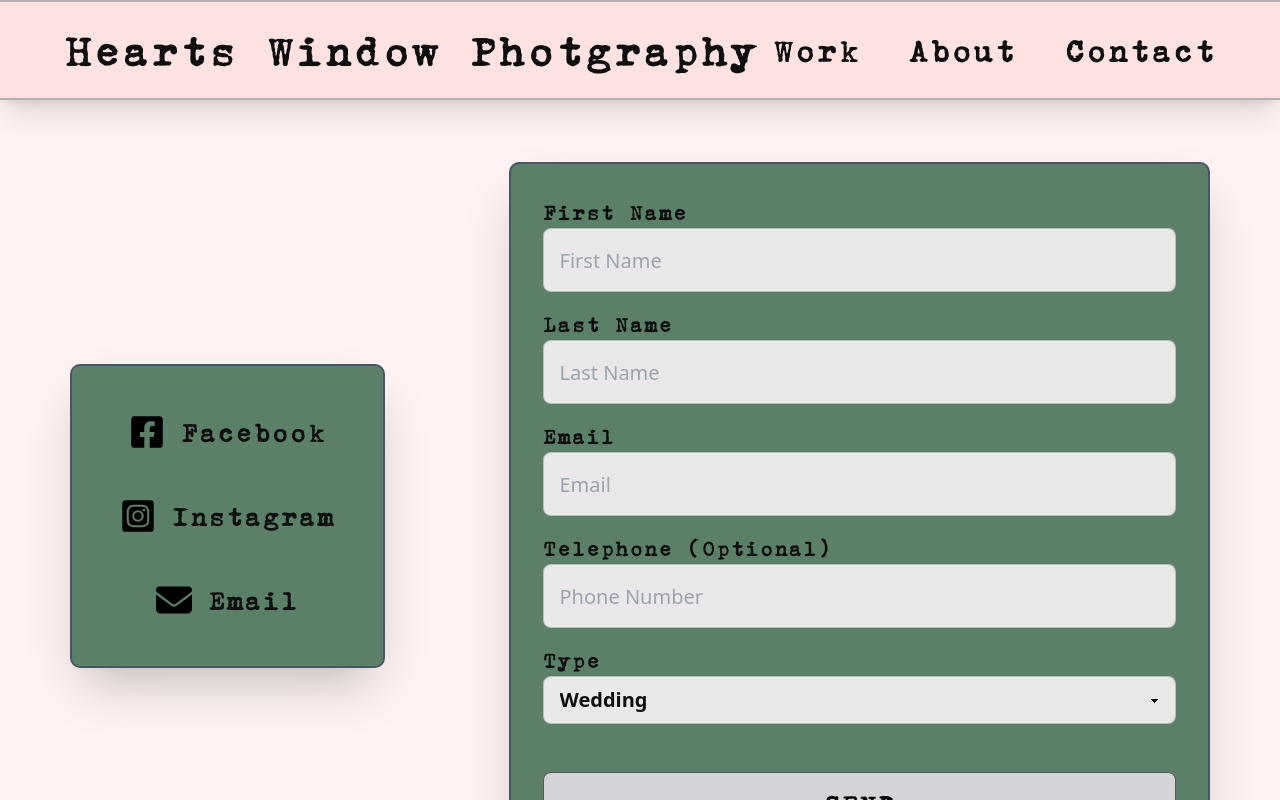
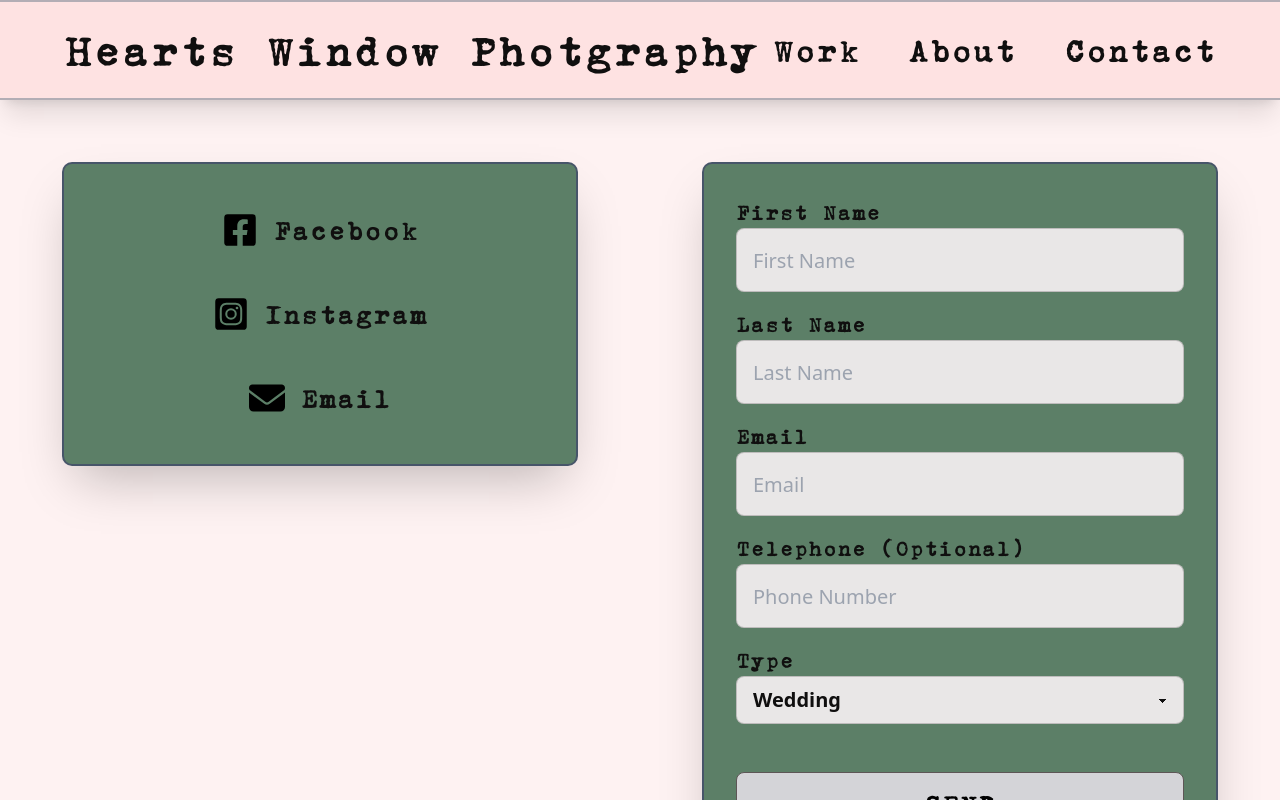
Before and after one commit to BWilske/abby_site_reactjs, a React (Create React App) app: page /contact in a window 1280 px wide. Shown: the top 800 px of the page. Built offline with nearby package versions, Linux system fonts and the light colour scheme.

Commit message:
move to desktop

```diff
--- a/src/components/pages/About.jsx
+++ b/src/components/pages/About.jsx
@@ -2,7 +2,7 @@ import abby from "../../assets/images/about/abby.jpg";
 
 function About() {
   return (
-    <div className="min-w-400 min-h-300 bg-red-100 ring-2 ring-slate-300 items-center justify-center  xl:mx-64 lg:mx-32 md:mx-8 grid grid-col-2 rounded-lg ">
+    <div className="min-w-400 min-h-300 bg-red-100 ring-2 ring-slate-300 items-center justify-center  xl:mx-64 lg:mx-32 md:mx-8 flex lg:flex-row flex-col rounded-lg ">
       <article className="py-8 px-16 font-typewriter ">
         <h1 className="text-2xl mb-8">
           {" "}
--- a/src/components/pages/Contact.jsx
+++ b/src/components/pages/Contact.jsx
@@ -5,8 +5,8 @@ import camera from "../../assets/images/contact/camera.jpg";
 
 function Contact() {
   return (
-    <div className="flex items-center justify-center px-16 lg:flex-row flex-col gap-x-32 py-16 ">
-      <div className="bg-primary min-w-2xl max-w-4xl justify-center items-center flex md:flex-col rounded-lg shadow-2xl ring-2 ring-slate-600 gap-12 p-12 font-typewriter text-3xl lg:mb-0 mb-16">
+    <div className="grid  grid-rows-2 lg:grid-cols-2 px-16 gap-x-32 py-16 place-content-center ">
+      <div className="bg-primary min-w-2xl max-w-4xl  max-h-fit justify-center items-center flex md:flex-col rounded-lg shadow-2xl ring-2 ring-slate-600 gap-12 p-12 font-typewriter text-3xl lg:mb-0 mb-16">
         <a href="https://www.facebook.com/heartswindowphotography">
           <div className="flex justify-center items-center gap-4 ">
             <span>
```
